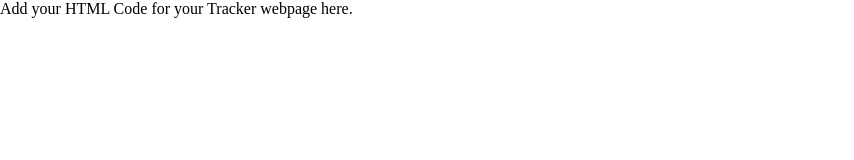
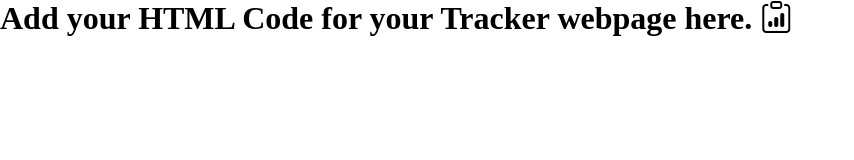
Before and after one commit to HSE-WDD-2023/sem1-final, a plain HTML site: page index.html in a window 1280 px wide. Shown: the whole page, without its empty margins (0-854 px from the left). Drawn offline with nearby package versions, Linux system fonts and the light colour scheme.

Commit message:
student starter code

```diff
--- a/index.html
+++ b/index.html
@@ -11,8 +11,10 @@
 </head>
 <body>
 
-    Add your HTML Code for your Tracker webpage here.
-
+    <h1>
+        Add your HTML Code for your Tracker webpage here.
+        <i class="bi bi-clipboard-data"></i>
+    </h1>
 
 
 
```
